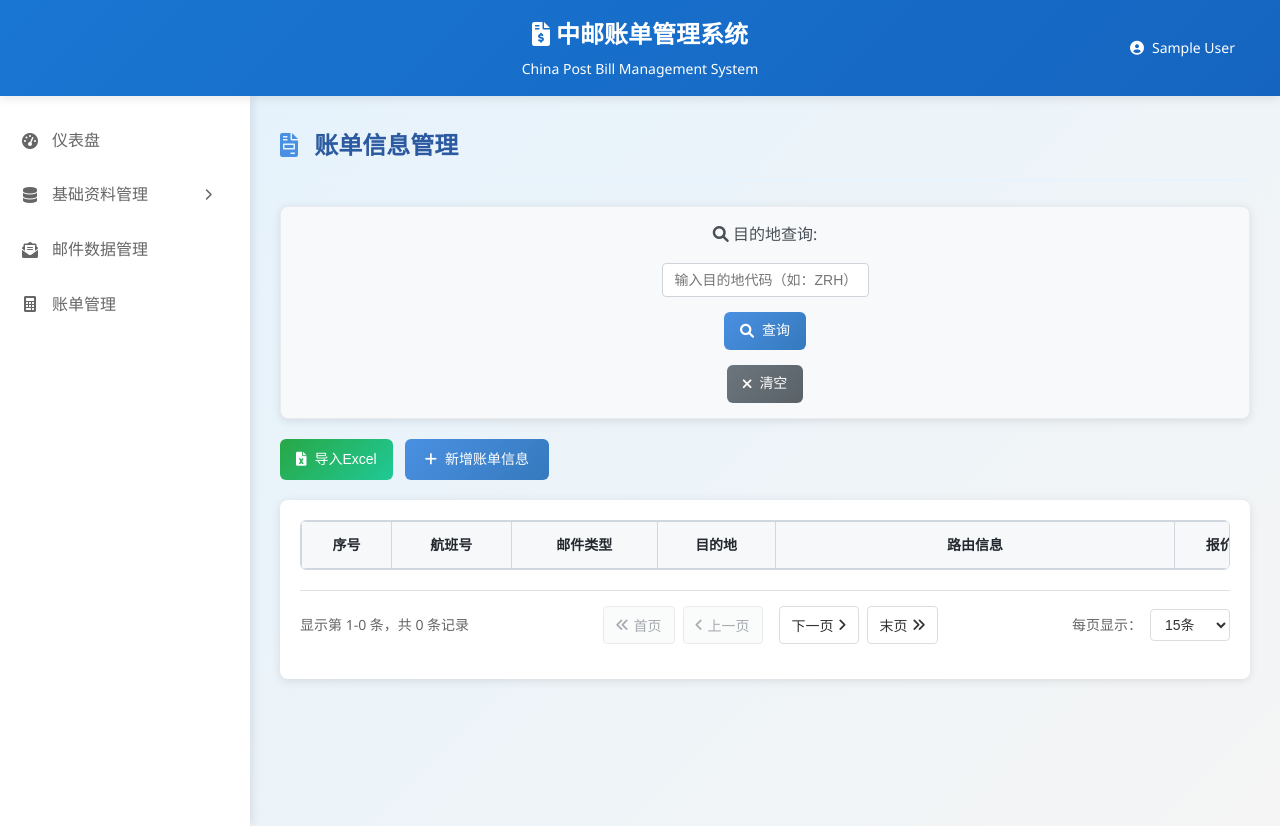
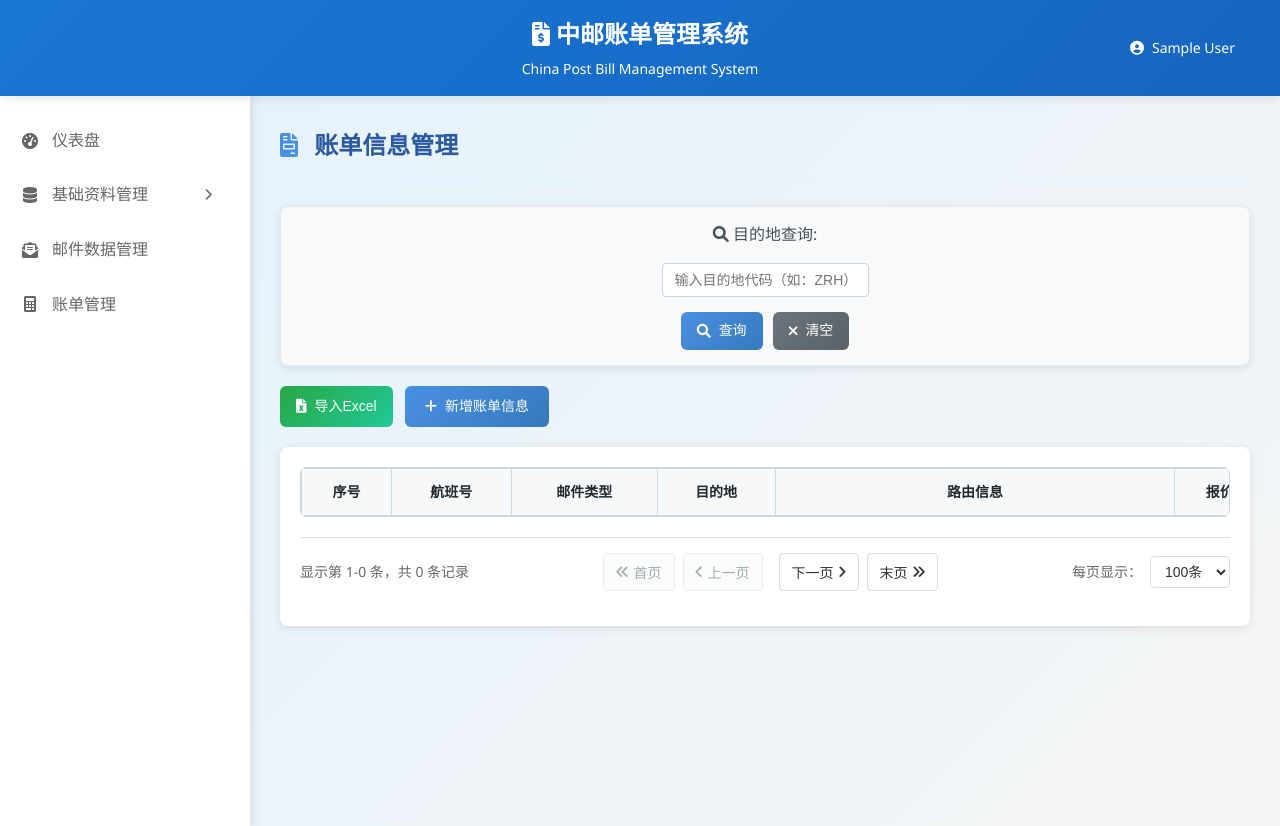
Before and after one commit to DLF-crypto/CNPost-billStatement-System, a Flask app: page /bill_info in a window 1280 px wide. Run offline with Flask 3, Linux system fonts and the light colour scheme; the visitor is signed in with stand-in values (Sample User, id 1); data that the repository does not hold is empty.

Commit message:
Update bill_info.html

```diff
--- a/templates/bill_info.html
+++ b/templates/bill_info.html
@@ -146,6 +146,7 @@
                                placeholder="输入目的地代码（如：ZRH）"
                                style="flex: 1; max-width: 300px; padding: 8px 12px; border: 1px solid #ced4da; border-radius: 4px; font-size: 14px;"
                                onkeypress="if(event.key === 'Enter') searchByDestination()">
+                        <div style="display: flex; gap: 10px;">
                             <button type="button"
                                     class="btn btn-primary"
                                     onclick="searchByDestination()"
@@ -158,6 +159,7 @@
                                     style="padding: 8px 16px; font-size: 14px;">
                                 <i class="fas fa-times"></i> 清空
                             </button>
+                        </div>
                     </div>
                 </div>
 
@@ -221,10 +223,10 @@
                         <div class="page-size-selector">
                             <label for="pageSizeSelect">每页显示：</label>
                             <select id="pageSizeSelect" onchange="changePageSize()">
-                                <option value="15" selected>15条</option>
+                                <option value="15">15条</option>
                                 <option value="30">30条</option>
                                 <option value="50">50条</option>
-                                <option value="100">100条</option>
+                                <option value="100" selected>100条</option>
                             </select>
                         </div>
                     </div>
@@ -371,14 +373,14 @@
     <script>
         // 分页相关全局变量
         let currentPage = 1;
-        let pageSize = 15;
+        let pageSize = 100;
         let totalPages = 1;
         let totalRecords = 0;
         let currentDestination = ''; // 保存当前搜索的目的地
 
         // 页面加载时获取账单数据
         document.addEventListener('DOMContentLoaded', function() {
-            loadBillData(1, 15);
+            loadBillData(1, 100);
         });
 
         // 加载账单数据
```
Lines whose indentation alone changed are shown as unchanged.
